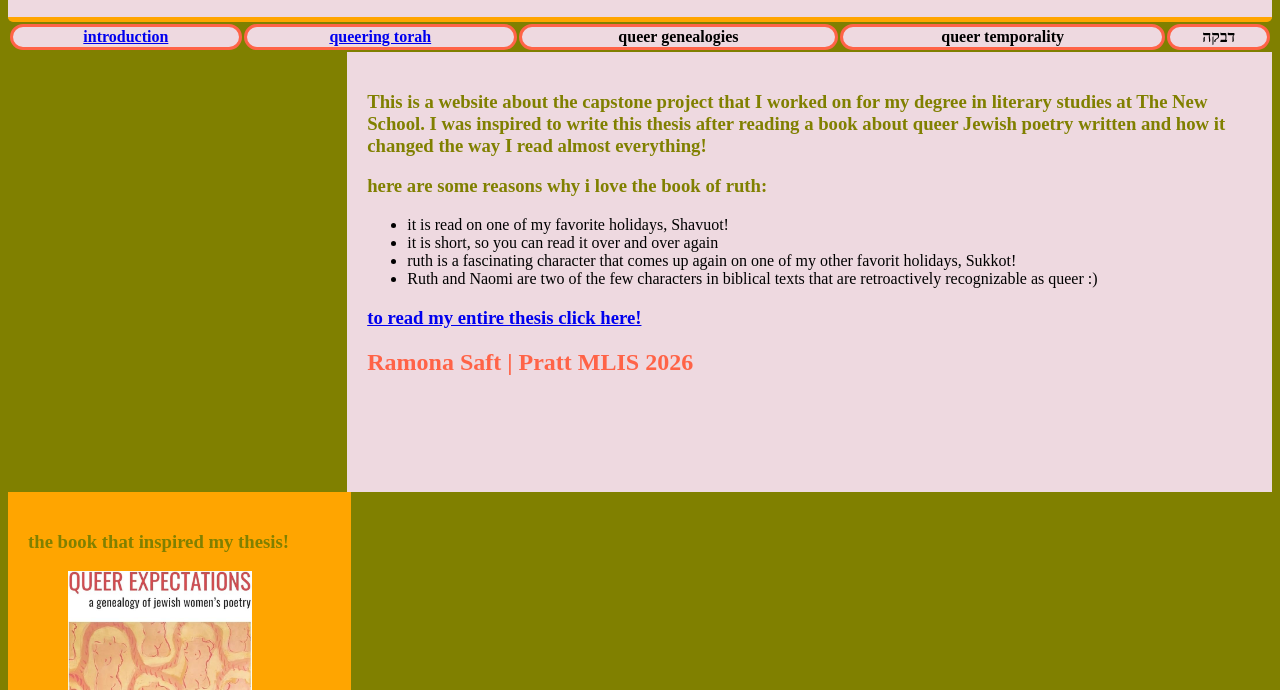
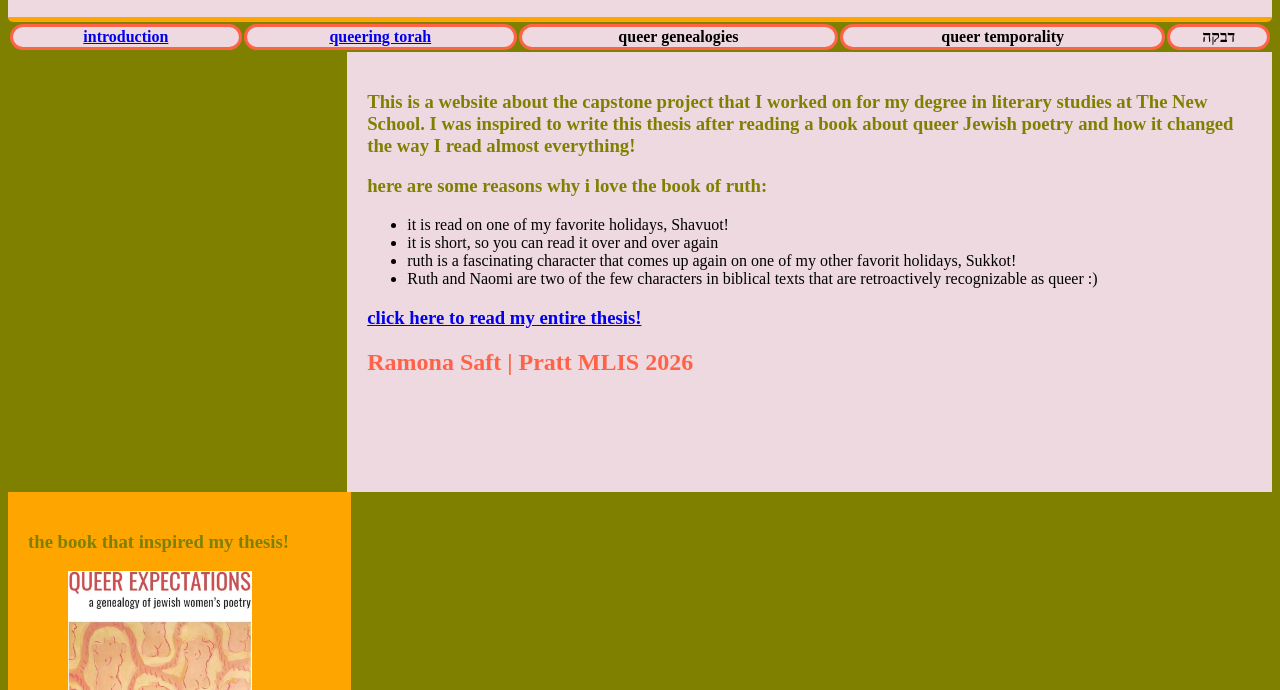
Before and after one commit to ramonasaft/info654, a plain HTML site: page webbasics/index.html in a window 1280 px wide. Shown: the part 110-800 px from the top of the page. Drawn offline with Linux system fonts and the light colour scheme.

Commit message:
Update index.html

```diff
--- a/webbasics/index.html
+++ b/webbasics/index.html
@@ -37,7 +37,7 @@
 
  <div>
     <article>
-<h3>This is a website about the capstone project that I worked on for my degree in literary studies at The New School. I was inspired to write this thesis after reading a book about queer Jewish poetry written and how it changed the way I read almost everything!</h3>
+<h3>This is a website about the capstone project that I worked on for my degree in literary studies at The New School. I was inspired to write this thesis after reading a book about queer Jewish poetry and how it changed the way I read almost everything!</h3>
 
      <h3>here are some reasons why i love the book of ruth:</h3>
 <ul>
@@ -48,7 +48,7 @@
 
     </ul>
 
-    <h3> <a href="!!!FINAL CAPSTONE!!!.pdf"> to read my entire thesis click here!</a> </h3>
+    <h3> <a href="!!!FINAL CAPSTONE!!!.pdf"> click here to read my entire thesis!</a> </h3>
     <h2>Ramona Saft | Pratt MLIS 2026</h2>
    </article>
 </div>
```
